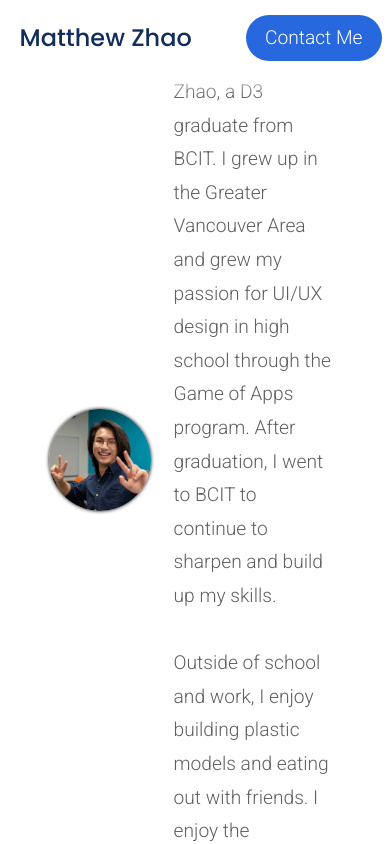
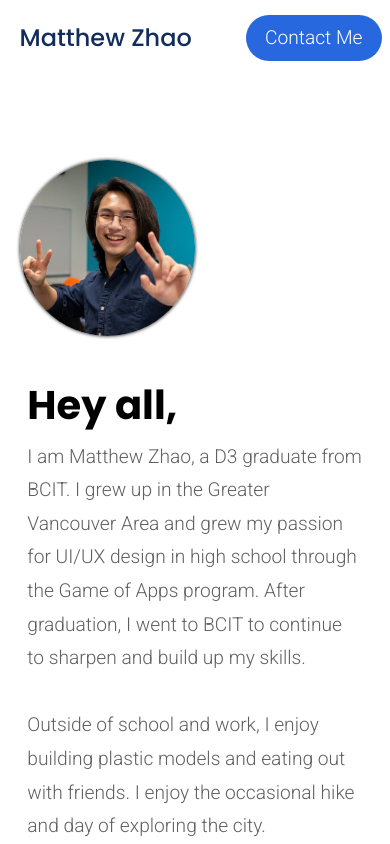
Before and after one commit to ItsMe-Matt/portfolio, a Next.js app: page /AboutMe in a window 390 px wide. Shown: the top 844 px of the page. Built offline with nearby package versions, Linux system fonts and the light colour scheme.

Commit message:
mobile changes to about me page

```diff
--- a/pages/AboutMe/index.js
+++ b/pages/AboutMe/index.js
@@ -95,7 +95,6 @@ export default function CompassPlusUI() {
 
 
 const Container = styled.div`
-cursor: context-menu
 `
 const Hero = styled.div`
   background-color: #fff;
@@ -104,6 +103,11 @@ const Hero = styled.div`
   flex-direction: column;
   align-items: center;
   justify-content: center;
+
+  @media (max-width: 768px) {
+    height: max-content;
+    margin: 10vh 0;
+  }
 `
 
 const RowCenter = styled.div`
@@ -112,25 +116,30 @@ const RowCenter = styled.div`
   align-items: center;
   justify-content: space-between;
   width: 75vw;
-`
 
-const Content = styled.div`
-  min-height: 100vh;
-  background-color: #f7faff;
-  padding: 3vh 0;
-  display: flex;
-  flex-direction: column;
-  align-items: center;
+  @media (max-width: 768px) {
+    flex-direction: column;
+    width: 90%;
 
-  box-shadow: 0 2vh 5vh #fff inset;
+  }
+
 `
 
 const HeadLeft = styled.div`
 width: 35%;
 
+@media (max-width: 768px) {
+  width: 100%;
+  margin-bottom: 4vh;
+}
+
 `
 const HeadRight = styled.div`
 width: 60%;
+
+@media (max-width: 768px) {
+  width: 100%;
+}
 `
 
 const ImgCont = styled.div`
@@ -138,6 +147,10 @@ width: 100%;
 border-radius: 100vw;
 overflow: hidden;
 box-shadow: 0 0 1vw;
+
+@media (max-width: 768px) {
+  width: 50%;
+}
 `
 const TxtHeader = styled.div`
 margin: 0;
```
